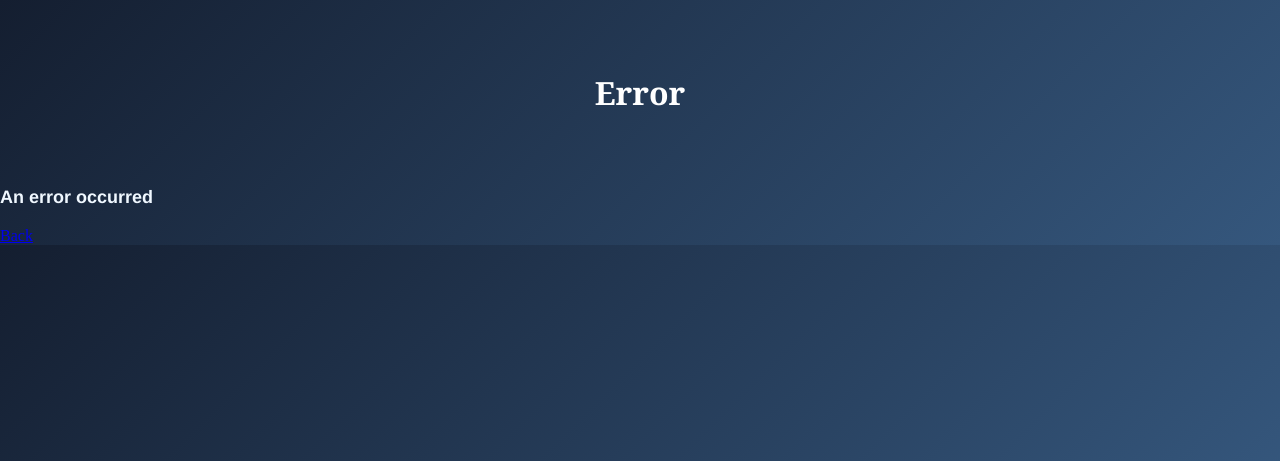
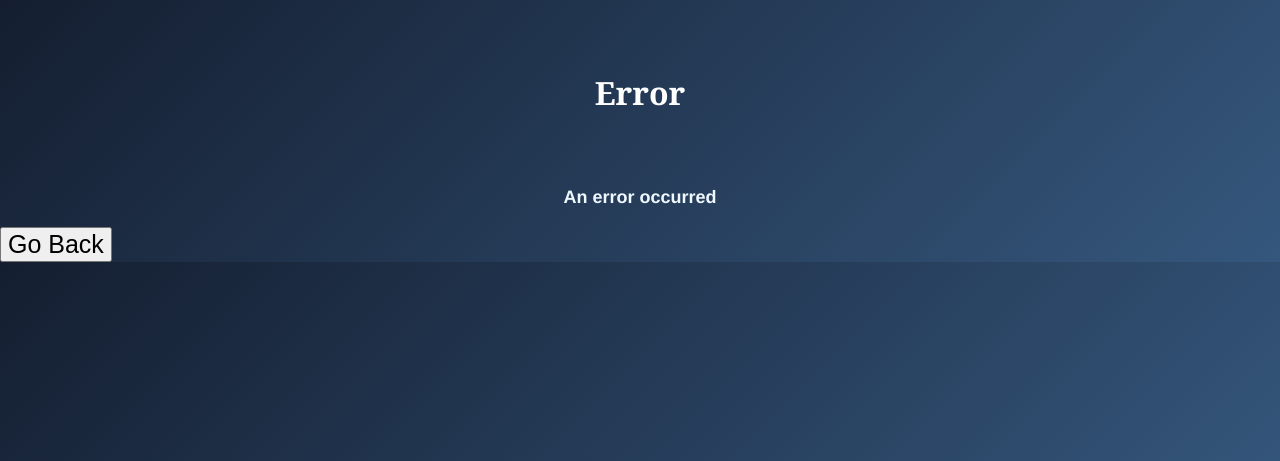
Before and after one commit to kelvinos2624/brawlgroups, a Django app: page /error/ in a window 1280 px wide. Shown: the top 461 px of the page. Run offline with Django 5.2, Linux system fonts and the light colour scheme.

Commit message:
Alignment changes in css
Modified css

```diff
--- a/project_brawl/static/css/styles.css
+++ b/project_brawl/static/css/styles.css
@@ -22,7 +22,8 @@ body {
 
   button {
     font-size: 25px;
-    background-color: 'green';
+    justify-content: center;
+    align-items: center;
   }
 
   h1 {
@@ -65,7 +66,7 @@ ul {
   p {
     color: aliceblue;
     line-height: 1.3em;
-    text-align: left;
+    text-align: center;
     width: 100%;
     font-family: Helvetica;
     font-size: 18px;
@@ -114,8 +115,3 @@ ul {
     float: left;
     width: 50px;
   }
-
-  .back-button {
-    color: "green";
-    text-align: center;
-  }
--- a/project_brawl/tracker_app/templates/error.html
+++ b/project_brawl/tracker_app/templates/error.html
@@ -11,6 +11,6 @@
     <h1>Error</h1>
     <p>{{ message }}</p>
     <!-- Add back button -->
-    <a href="javascript:history.back()" class="back-button">Back</a>
+    <button onclick="history.back()">Go Back</button>
 </body>
 </html>
--- a/project_brawl/tracker_app/templates/menu.html
+++ b/project_brawl/tracker_app/templates/menu.html
@@ -21,6 +21,6 @@
     {% endif %}
 
     <!-- Add back button -->
-    <a href="javascript:history.back()" class="back-button">Back</a>
+    <button onclick="history.back()">Go Back</button>
 </body>
 </html>
```
